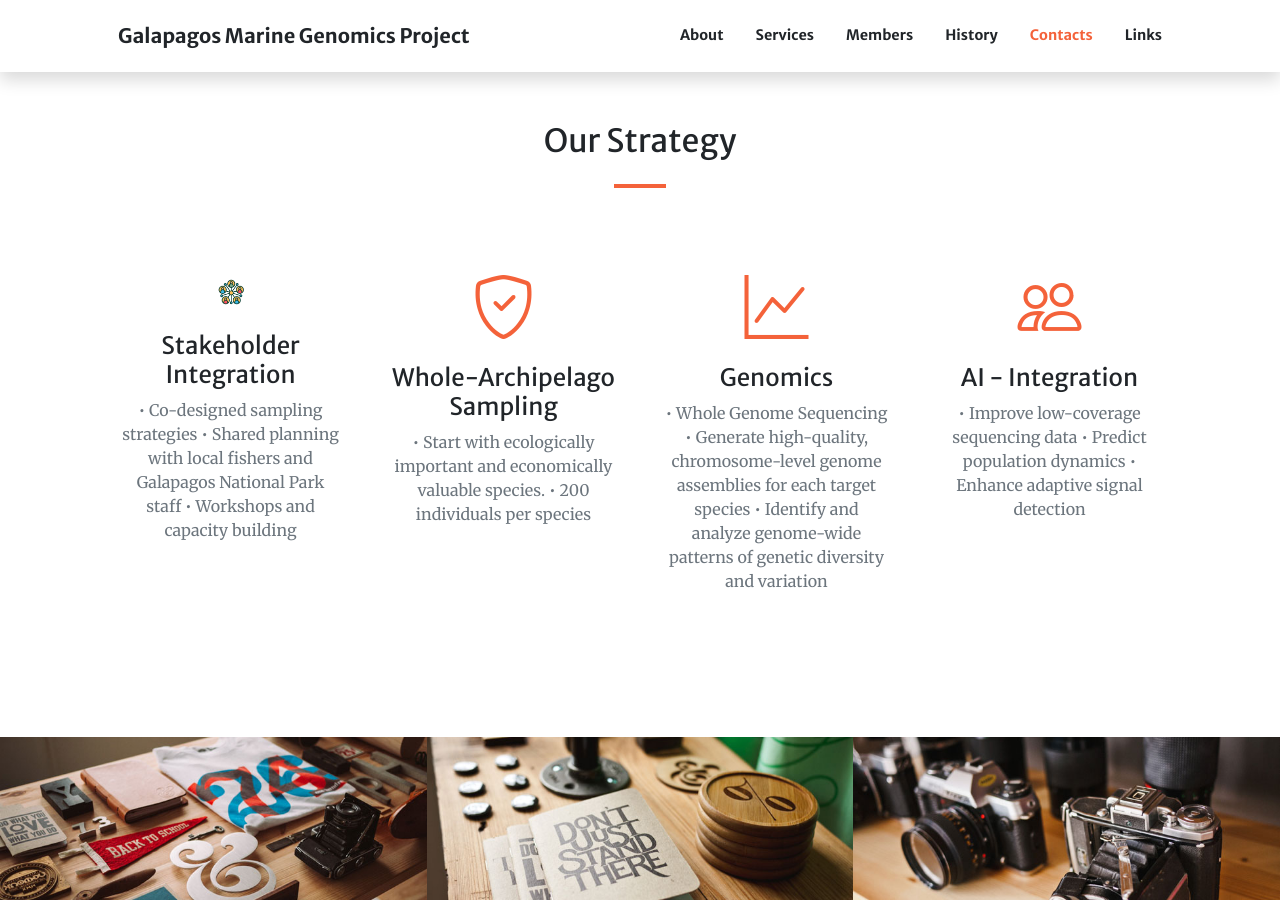
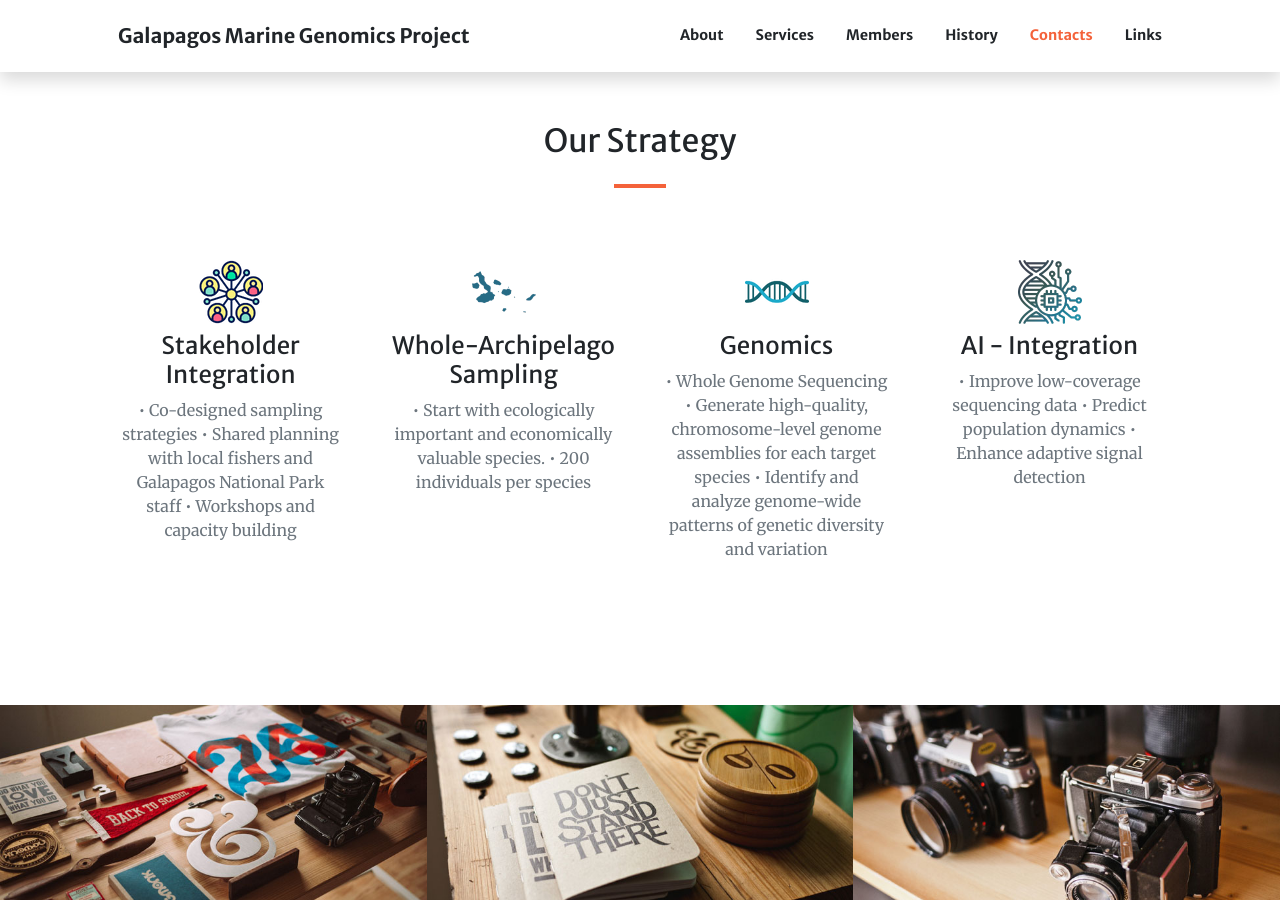
Before and after one commit to therkildsen-lab/galapagos-2, a Jekyll site: the page built from index.md, in a window 1280 px wide and 900 px high, scrolled down 1333 px. Built offline with Jekyll 4.4.1, drawn with Linux system fonts in a browser that asks for light colours; comment, search, counter and statistics services are not loaded.

Commit message:
new icon images

```diff
--- a/index.md
+++ b/index.md
@@ -24,24 +24,24 @@ sections:
           • Co-designed sampling strategies
           • Shared planning with local fishers and Galapagos National Park staff
           • Workshops and capacity building
-        icon: /galapagos-2/assets/img/icons/stakeholders_icon.png
+        icon: /galapagos-2/assets/img/icons/stakeholder_icon.png
       - title: Whole-Archipelago Sampling
         text: |
           • Start with ecologically important and economically valuable species.
           • 200 individuals per species
-        icon: bi-shield-check
+        icon: /galapagos-2/assets/img/icons/map_icon.png
       - title: Genomics
         text: |
           • Whole Genome Sequencing
           • Generate high-quality, chromosome-level genome assemblies for each target species
           • Identify and analyze genome-wide patterns of genetic diversity and variation
-        icon: bi-graph-up
+        icon: /galapagos-2/assets/img/icons/genomics_icon.png
       - title: AI - Integration
         text: |
           • Improve low-coverage sequencing data
           • Predict population dynamics
           • Enhance adaptive signal detection
-        icon: bi-people
+        icon: /galapagos-2/assets/img/icons/AI_icon.png
 
   - type: portfolio.html
     # this section has always ID 'portfolio'
```
Also changed, not shown: assets/img/icons/AI_icon.png, assets/img/icons/genomics_icon.png (added), assets/img/icons/map_icon.png (added), assets/img/icons/stakeholder_icon.png (added).
